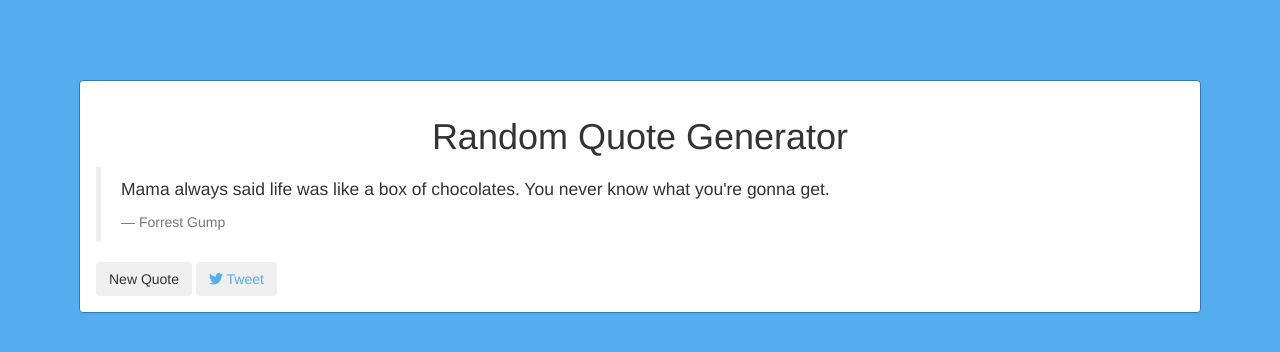
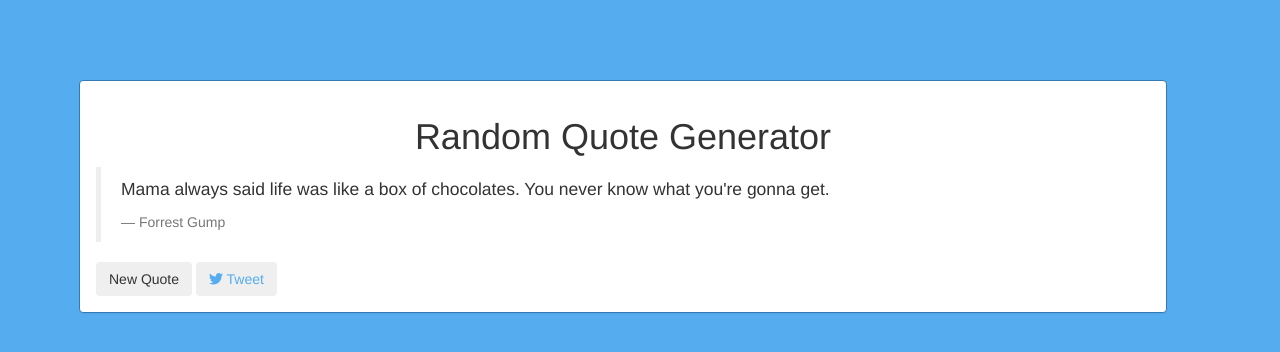
Before and after one commit to Li-Victor/Random-Quote-Machine, a plain HTML site: page index.html in a window 1280 px wide. Drawn offline with nearby package versions, Linux system fonts and the light colour scheme.

Commit message:
Made one tiny adjustment

```diff
--- a/style.css
+++ b/style.css
@@ -5,6 +5,7 @@ body {
 
 .panel.panel-primary {
     padding: 2vh;
+    width: 85vw;
 }
 
 #TweetButton {
```
